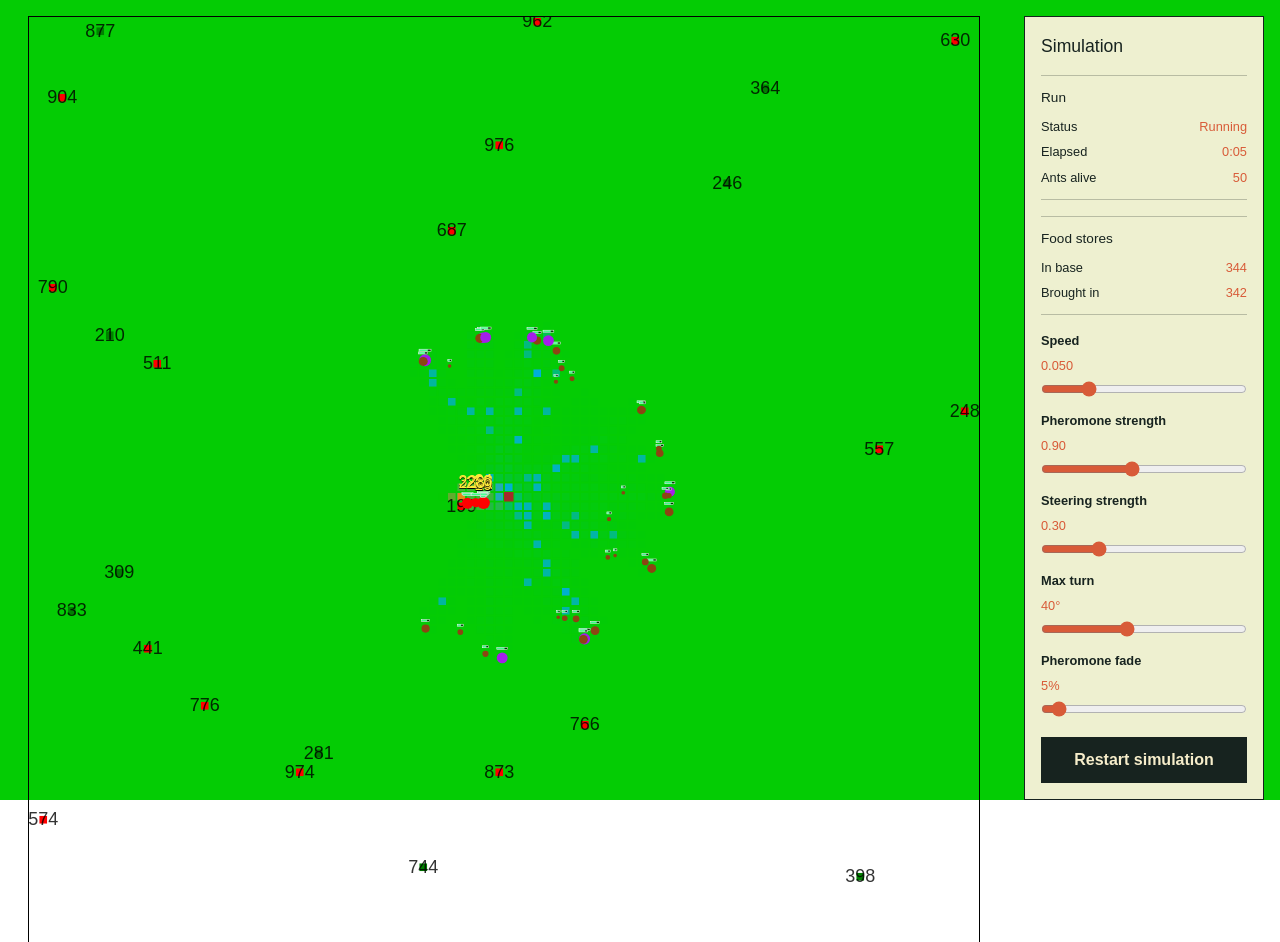
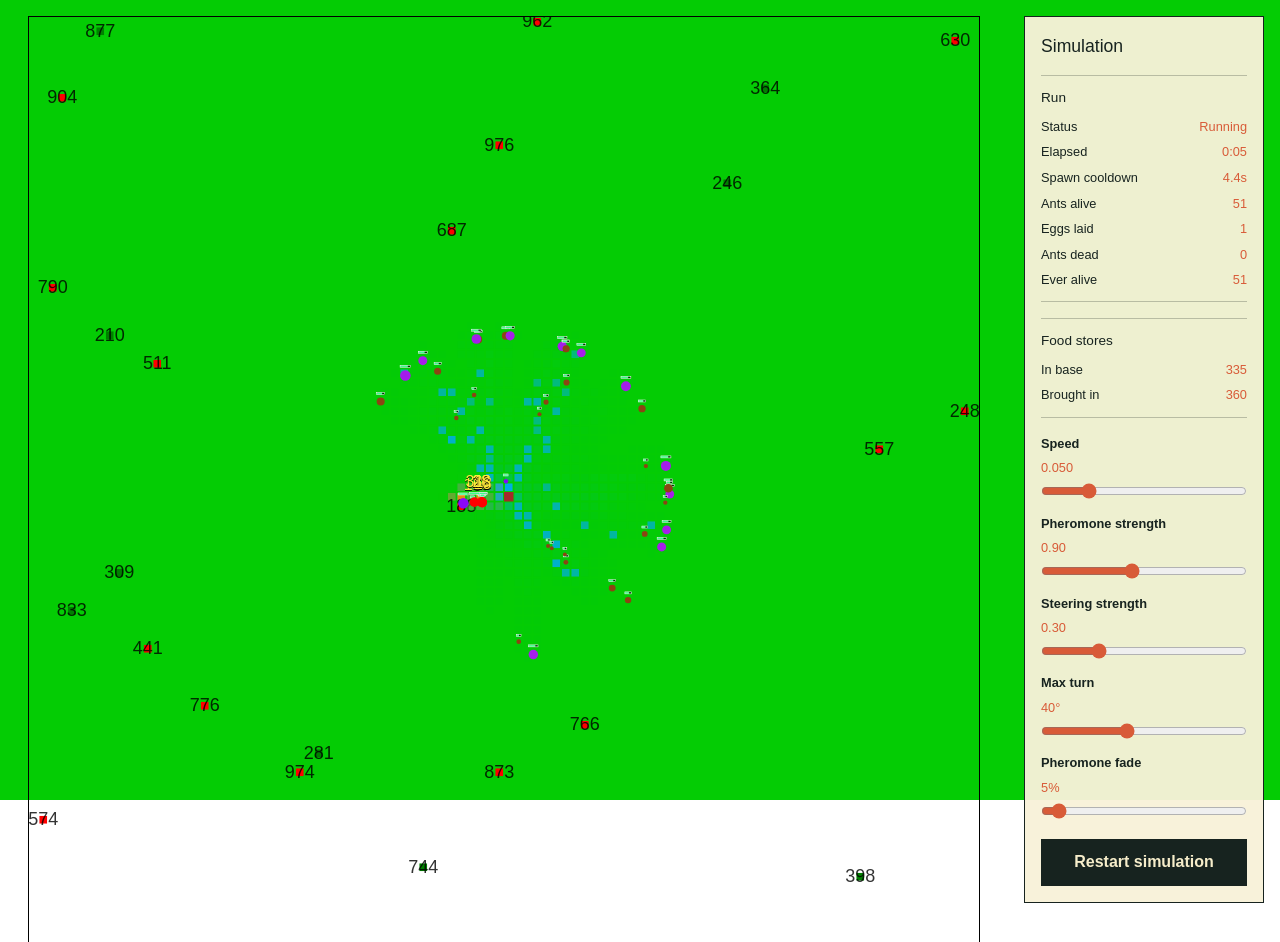
Before and after one commit to elliotness26400/portfolio, a Next.js app: page /ant2 in a window 1280 px wide. Shown: the top 942 px of the page. Built offline with nearby package versions, Linux system fonts and the light colour scheme.

Commit message:
Display fix

```diff
--- a/app/ant2/page.tsx
+++ b/app/ant2/page.tsx
@@ -51,7 +51,10 @@ export default function SIMU() {
                         }
                     },
                     bases:{
-                        array:[{color:"brown",id:0,pos:{x:50,y:50,height:2,width:2},storage:{eggs:0,leave:0,meat:10}}]
+                        array:[{color:"brown",id:0,pos:{x:50,y:50,height:2,width:2},storage:{eggs:0,leave:0,meat:10}}],
+                        eggPrice:25,
+                        eggMinMult:4,
+                        eggDelay:5000,
                     },
                     food:{
                         defaultAmount:25,
--- a/app/component/ant-v2/v2.5.tsx
+++ b/app/component/ant-v2/v2.5.tsx
@@ -91,10 +91,20 @@ export function World({setings}:{setings:Settings}) {
     const [foodBroughtIn, setFoodBroughtIn] = useState(0);
     const [elapsedSeconds, setElapsedSeconds] = useState(0);
     const [simulationStatus, setSimulationStatus] = useState<"ready" | "running" | "complete">("ready");
+    const [eggsLaid, setEggsLaid] = useState(0);
+    const [antsDead, setAntsDead] = useState(0);
+    const [antsAlive, setAntsAlive] = useState(
+        () => setings.bases.array.reduce((total, base) => total + setings.ants.defaultAmount, 0),
+    );
+    const [everAlive, setEverAlive] = useState(
+        () => setings.bases.array.reduce((total, base) => total + setings.ants.defaultAmount, 0),
+    );
+    const [spawnCooldownMs, setSpawnCooldownMs] = useState(0);
     const simulationRunningRef = useRef(false);
     const simulationStartTimeRef = useRef(0);
     const elapsedMillisecondsRef = useRef(0);
     const initialized = useRef(false);
+    const baseSpawnCooldownRef = useRef<Record<number, number>>({});
 
     const {canvasWidth,canvasHeight} = setings;
     const cellWidth = canvasWidth / setings.map.width;
@@ -134,6 +144,7 @@ export function World({setings}:{setings:Settings}) {
 
     function restartSimulation() {
         deadAntsRef.current = [];
+        baseSpawnCooldownRef.current = {};
         setings.bases.array.forEach((base) => {
             const initialFood = initialBaseFoodRef.current.find((item) => item.id === base.id);
             if (initialFood) base.storage.meat = initialFood.amount;
@@ -141,6 +152,10 @@ export function World({setings}:{setings:Settings}) {
         setBases([...setings.bases.array]);
         setFoodInBase(initialBaseFoodRef.current.reduce((total, base) => total + base.amount, 0));
         setFoodBroughtIn(0);
+        setAntsDead(0);
+        setEggsLaid(0);
+        setAntsAlive(setings.bases.array.reduce((total, base) => total + setings.ants.defaultAmount, 0));
+        setEverAlive(setings.bases.array.reduce((total, base) => total + setings.ants.defaultAmount, 0));
         init();
         elapsedMillisecondsRef.current = 0;
         setElapsedSeconds(0);
@@ -151,6 +166,36 @@ export function World({setings}:{setings:Settings}) {
         }
     }
 
+    function createAntForBase(base: Base, index: number): Ant {
+        const bodyWeight = getRandomArbitrary(
+            setings.ants.bodyWeight.min,
+            setings.ants.bodyWeight.max,
+        );
+        const weightRatio = bodyWeight / setings.ants.bodyWeight.reference;
+        const maxEnergy = setings.ants.maxEnergy * Math.pow(weightRatio, 1.5);
+        const capacity = Math.max(1, Math.round(setings.ants.capacity * weightRatio));
+        const energyConsumedPerTick = setings.ants.energyConsumedPerTick * Math.pow(weightRatio, 0.75);
+        const returnThreshold = maxEnergy * setings.ants.returnThreeshold;
+
+        return {
+            pos: { ...base.pos },
+            bodyWeight,
+            baseId: base.id,
+            dir: Math.random() * 360,
+            action: "gathering",
+            load: { type: "none", amount: 0 },
+            capacity,
+            RenforcedPheromone: [],
+            RenforcedPheromone2: [],
+            distanceSinceLastChanged:0,
+            energy:maxEnergy,
+            maxEnergy,
+            energyConsumedPerTick,
+            returnThreshold,
+            baseEscapeTicks:0,
+            index,
+        };
+    }
 
 
     function getNearbyCells(x: number, y: number, radius: number) {
@@ -486,36 +531,9 @@ export function World({setings}:{setings:Settings}) {
 
         // ants
         const antsTmp: Ant[] = [];
-        setings.bases.array.forEach(base => {
+        setings.bases.array.forEach((base) => {
         for (let i = 0; i < setings.ants.defaultAmount; i++) {
-            const bodyWeight = getRandomArbitrary(
-                setings.ants.bodyWeight.min,
-                setings.ants.bodyWeight.max,
-            );
-            const weightRatio = bodyWeight / setings.ants.bodyWeight.reference;
-            const maxEnergy = setings.ants.maxEnergy * Math.pow(weightRatio, 1.5);
-            const capacity = Math.max(1, Math.round(setings.ants.capacity * weightRatio));
-            const energyConsumedPerTick = setings.ants.energyConsumedPerTick * Math.pow(weightRatio, 0.75);
-            const returnThreshold = maxEnergy * setings.ants.returnThreeshold;
-
-            antsTmp.push({
-            pos: { ...base.pos },
-            bodyWeight,
-            baseId: base.id,
-            dir: Math.random() * 360,
-            action: "gathering",
-            load: { type: "none", amount: 0 },
-            capacity,
-            RenforcedPheromone: [],
-            RenforcedPheromone2: [],
-            distanceSinceLastChanged:0,
-            energy:maxEnergy,
-            maxEnergy,
-            energyConsumedPerTick,
-            returnThreshold,
-            baseEscapeTicks:0,
-            index:i,
-            });
+            antsTmp.push(createAntForBase(base, antsTmp.length));
         }
         });
         antsRef.current = antsTmp;
@@ -629,7 +647,7 @@ export function World({setings}:{setings:Settings}) {
             const py = ant.pos.y * cellHeight;
             const antSize = setings.ants.size * Math.pow(
                 ant.bodyWeight / setings.ants.bodyWeight.reference,
-                1.7,
+                1.2,
             );
             if (ant.action === "survive") {
                 ctx.fillStyle = "#8b4513";
@@ -778,6 +796,26 @@ export function World({setings}:{setings:Settings}) {
             setElapsedSeconds((previousSeconds) =>
                 previousSeconds === currentElapsedSeconds ? previousSeconds : currentElapsedSeconds,
             );
+
+            setings.bases.array.forEach((base) => {
+                const now = performance.now();
+                const lastSpawnAt = baseSpawnCooldownRef.current[base.id] ?? 0;
+                if (
+                    base.storage.meat > setings.bases.eggMinMult * setings.bases.eggPrice &&
+                    base.storage.meat >= setings.bases.eggPrice &&
+                    now - lastSpawnAt >= setings.bases.eggDelay
+                ) {
+                    base.storage.meat -= setings.bases.eggPrice;
+                    baseSpawnCooldownRef.current[base.id] = now;
+                    antsRef.current.push(createAntForBase(base, antsRef.current.length));
+                    setEggsLaid((current) => current + 1);
+                    setEverAlive((current) => current + 1);
+                    setAntsAlive(antsRef.current.length);
+                    setFoodInBase(
+                        setings.bases.array.reduce((total, currentBase) => total + currentBase.storage.meat, 0),
+                    );
+                }
+            });
 
             antsRef.current.forEach((ant, i) => {
                 const htmlel = canvasRef.current;
@@ -989,7 +1027,12 @@ export function World({setings}:{setings:Settings}) {
 
             });
 
+            const deadThisTick = antsRef.current.length - antsRef.current.filter((ant) => ant.energy > 0).length;
             antsRef.current = antsRef.current.filter((ant) => ant.energy > 0);
+            if (deadThisTick > 0) {
+                setAntsDead((current) => current + deadThisTick);
+                setAntsAlive(antsRef.current.length);
+            }
 
             draw();
             if (antsRef.current.length === 0) {
@@ -1040,6 +1083,20 @@ export function World({setings}:{setings:Settings}) {
         return () => clearInterval(id);
     }, []);
 
+    useEffect(() => {
+        const updateSpawnCooldown = () => {
+            const baseCooldowns = setings.bases.array.map((base) => {
+                const lastSpawn = baseSpawnCooldownRef.current[base.id] ?? 0;
+                return Math.max(0, setings.bases.eggDelay - (performance.now() - lastSpawn));
+            });
+            setSpawnCooldownMs(baseCooldowns.length > 0 ? Math.min(...baseCooldowns) : 0);
+        };
+
+        updateSpawnCooldown();
+        const id = window.setInterval(updateSpawnCooldown, 100);
+        return () => window.clearInterval(id);
+    }, [setings.bases.eggDelay, setings.bases.array]);
+
     return (
         <div className="simulation-layout">
             <canvas className="simulation-canvas" ref={canvasRef} width={canvasWidth} height={canvasHeight} />
@@ -1057,8 +1114,24 @@ export function World({setings}:{setings:Settings}) {
                             <dd><output>{`${Math.floor(elapsedSeconds / 60)}:${String(elapsedSeconds % 60).padStart(2, "0")}`}</output></dd>
                         </div>
                         <div>
+                            <dt>Spawn cooldown</dt>
+                            <dd><output>{(spawnCooldownMs / 1000).toFixed(1)}s</output></dd>
+                        </div>
+                        <div>
                             <dt>Ants alive</dt>
-                            <dd><output>{antsRef.current.length}</output></dd>
+                            <dd><output>{antsAlive}</output></dd>
+                        </div>
+                        <div>
+                            <dt>Eggs laid</dt>
+                            <dd><output>{eggsLaid}</output></dd>
+                        </div>
+                        <div>
+                            <dt>Ants dead</dt>
+                            <dd><output>{antsDead}</output></dd>
+                        </div>
+                        <div>
+                            <dt>Ever alive</dt>
+                            <dd><output>{everAlive}</output></dd>
                         </div>
                     </dl>
                 </section>
--- a/app/types/ant2.ts
+++ b/app/types/ant2.ts
@@ -41,6 +41,9 @@ export type Settings = {
     };
     bases:{
         array:Array<Base>;
+        eggPrice:number;
+        eggMinMult:number;
+        eggDelay:number;
     }
     ants:{
         returnThreeshold:number;
```
